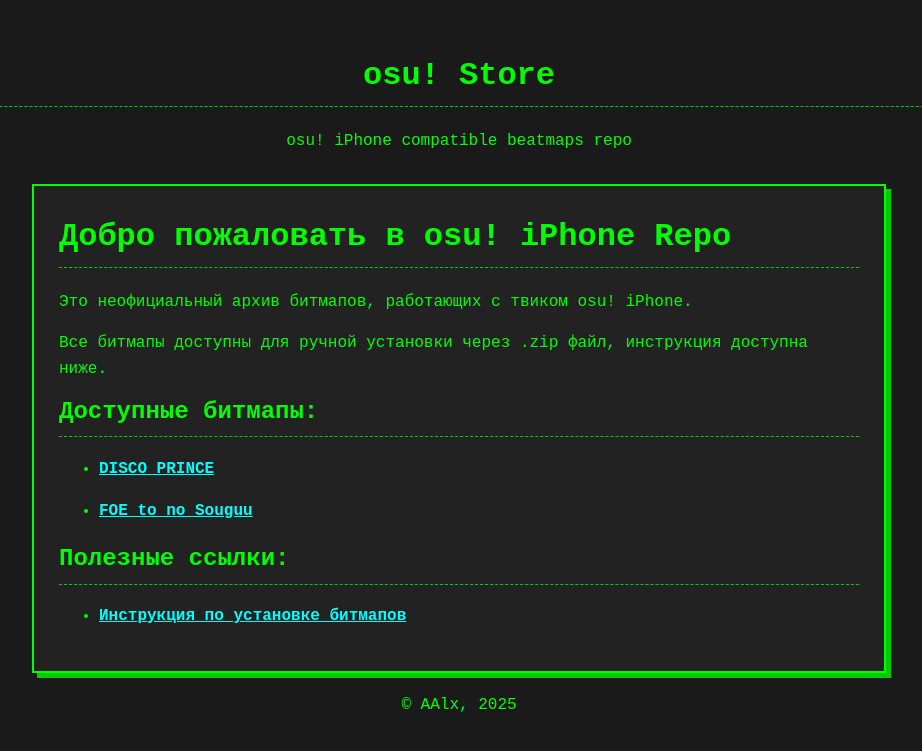
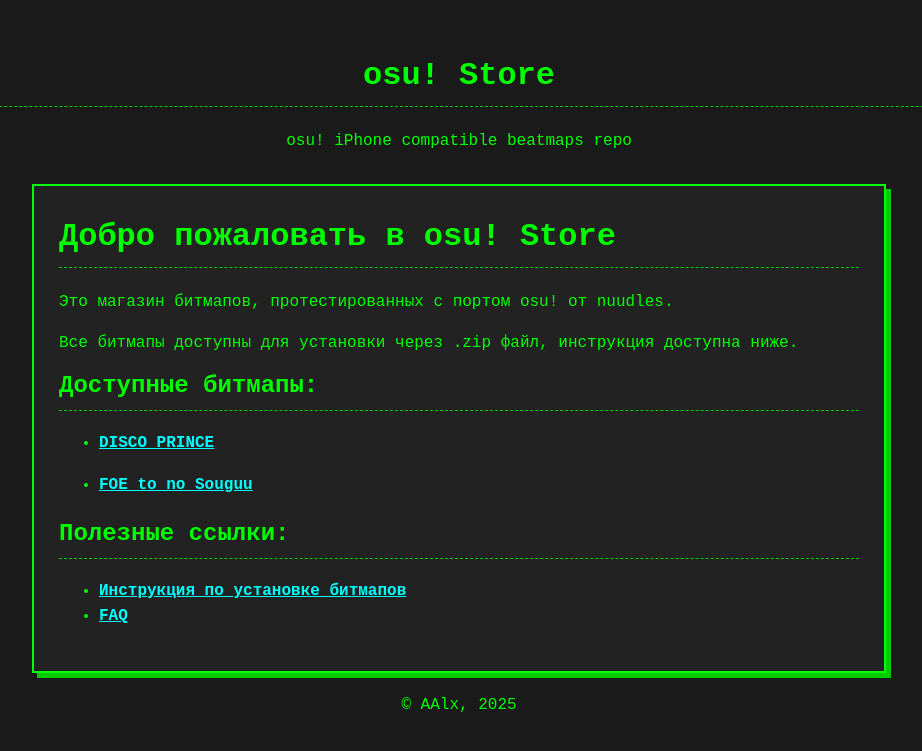
Before and after one commit to AAlx0451/osu-ios-store-repo, a Jekyll site: the page built from index.md, in a window 1280 px wide. Shown: the top 751 px of the page, without its empty margins (181-1103 px from the left). Built offline with Jekyll 4.4.1, drawn with Linux system fonts in a browser that asks for light colours.

Commit message:
Update index.md

```diff
--- a/index.md
+++ b/index.md
@@ -3,11 +3,11 @@ layout: default
 title: Список Битмапов
 ---
 
-# Добро пожаловать в osu! iPhone Repo
+# Добро пожаловать в osu! Store
 
-Это неофициальный архив битмапов, работающих с твиком osu! iPhone.
+Это магазин битмапов, протестированных с портом osu! от nuudles.
 
-Все битмапы доступны для ручной установки через .zip файл, инструкция доступна ниже.
+Все битмапы доступны для установки через .zip файл, инструкция доступна ниже.
 
 ## Доступные битмапы:
 
@@ -17,3 +17,4 @@ title: Список Битмапов
 
 ## Полезные ссылки:
 - [**Инструкция по установке битмапов**]({{ '/installation/' | relative_url }})
+- [**FAQ**]({{ '/faq/' | relative_url }})
```
